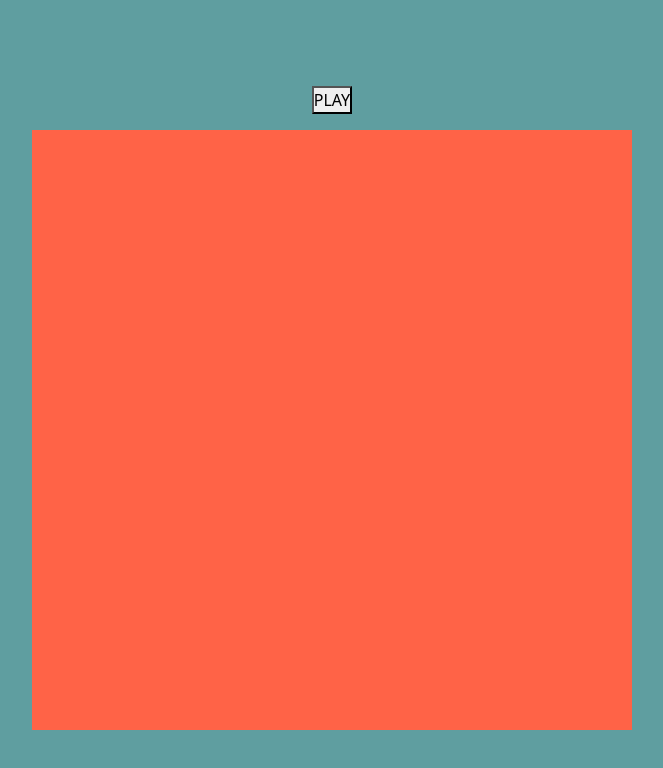
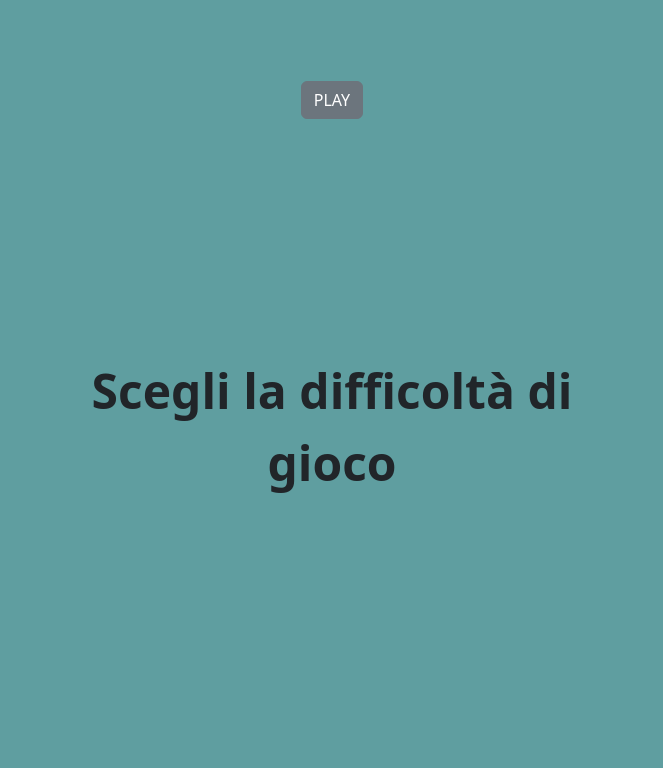
Before and after one commit to FraRussotto/js-campominato-grid, a plain HTML site: page index.html in a window 1280 px wide. Shown: the whole page, without its empty margins (308-971 px from the left). Drawn offline with nearby package versions, Linux system fonts and the light colour scheme.

Commit message:
[ADD] Messagge

```diff
--- a/css/style.css
+++ b/css/style.css
@@ -16,7 +16,11 @@
 .container_fr{
   width: 600px;
   aspect-ratio: 1;
-  background-color: tomato;
+}
+
+.container_fr p{
+  font-size: 3rem;
+  font-weight: bold;
 }
 
 .square{
--- a/index.html
+++ b/index.html
@@ -15,8 +15,8 @@
 <body>
   <div class="main_wrapper">
     <div class="play_btn m-3"></div>
-      <div class="container_fr d-flex flex-wrap">
-
+      <div class="container_fr text-center d-flex flex-wrap justify-content-center align-content-center ">
+        <p>Scegli la difficoltà di gioco</p>
       </div>
   </div>
   <script src="js/script.js"></script>
--- a/js/script.js
+++ b/js/script.js
@@ -24,7 +24,7 @@ const container = document.querySelector('.container_fr')
 const playBtn = document.querySelector('.play_btn')
 
 //2
-reset();
+// reset();
 
 
 //3
@@ -82,9 +82,10 @@ function generateSquare(numSquare){
 function generatePlayBtn(){
 
   const btn = document.createElement('button');
+  btn.classList.add('btn', 'btn-secondary')
   btn.innerHTML = 'PLAY';
   btn.addEventListener('click', function(){
-    container.innerHTML = '';
+    reset();
     generateSquare()
   })
   return btn;
```
